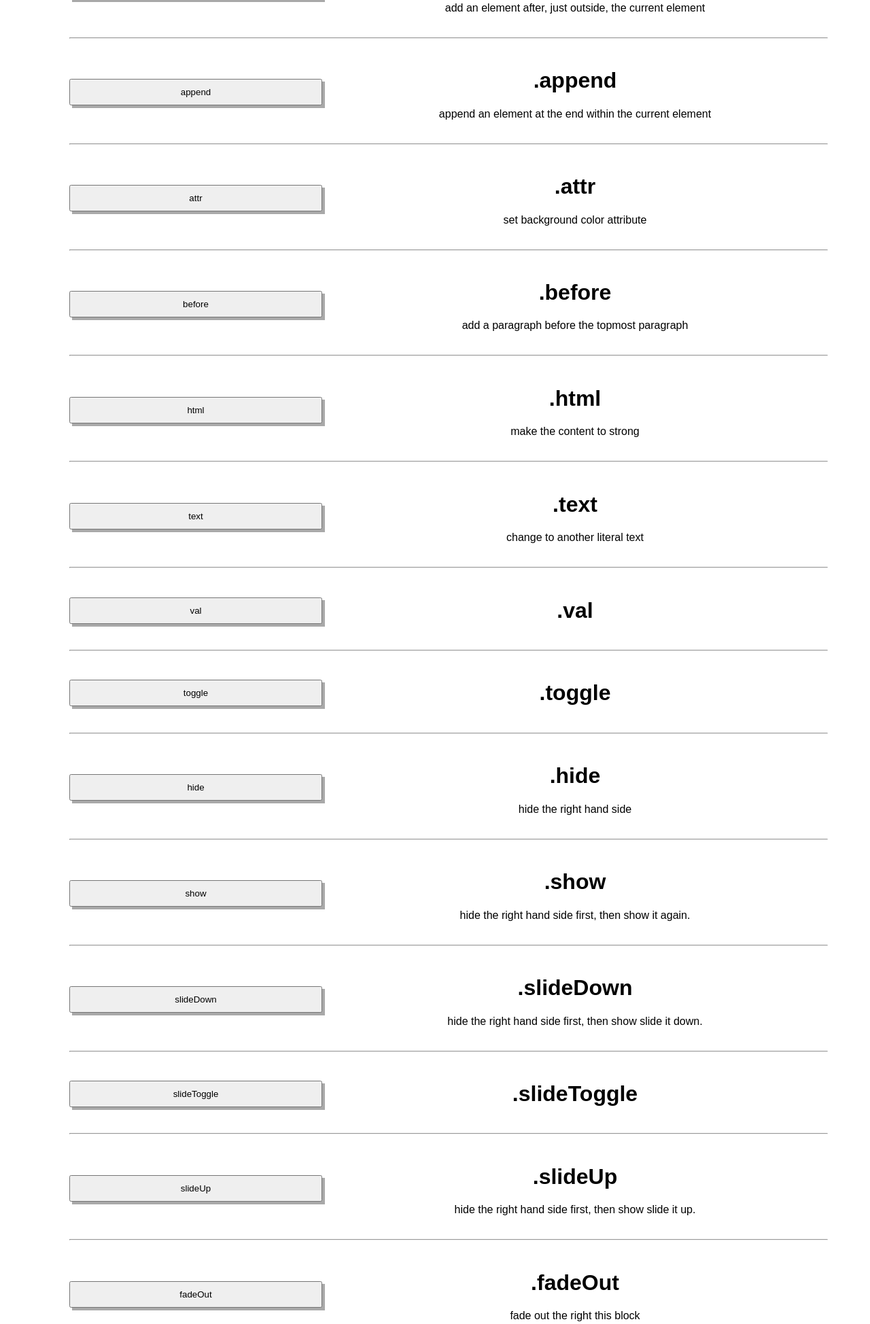
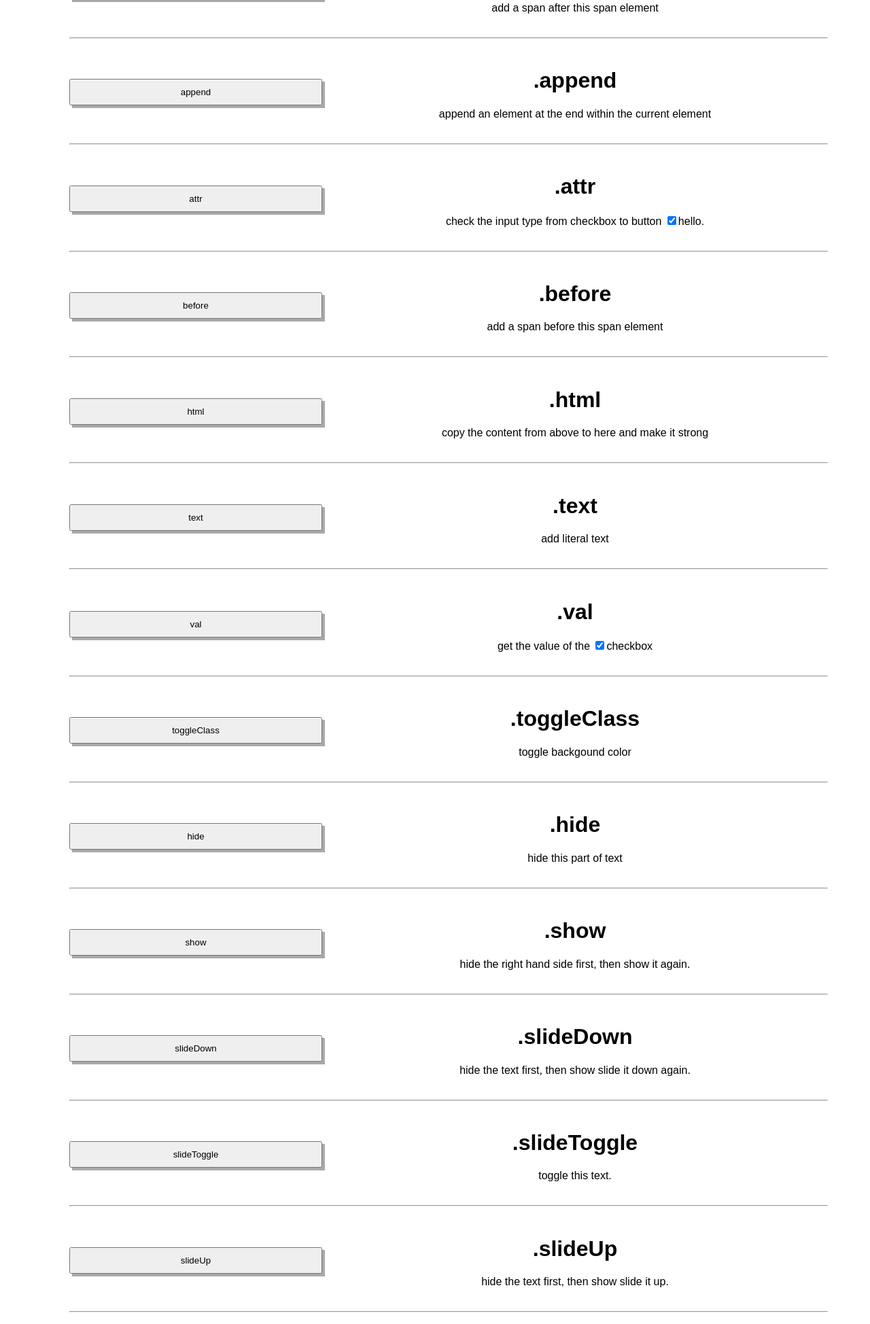
Before and after one commit to timoweave/jq_assign1, a website: page index.html in a window 1280 px wide. Shown: the part 259-2207 px from the top of the page at 68% size. Drawn offline with Linux system fonts and the light colour scheme.

Commit message:
add all jquery functions

```diff
--- a/index.html
+++ b/index.html
@@ -2,9 +2,8 @@
 <html>
         <head>
                 <meta charset="utf-8">
-                <title>jQuery Functions Exercise</title>
+                <title>My jQuery Basic Assignment!</title>
                 <link rel="stylesheet" href="styles.css">
-                <link rel="stylesheet" href="jq_assign1.css">
         </head>
 
         <body>
--- a/index.js
+++ b/index.js
@@ -2,58 +2,109 @@
 var jq_func_exercise_list = [
     {nm: "d01", bn: "addClass", hd: ".addClass",
                 pg: "add a css class that make red paragraph",
-                fn: function() { console.log("addClass"); }},
+                fn: function() {
+                    $('#d01 p').addClass('red-background');
+                }},
     {nm: "d02", bn: "after", hd: ".after",
-                pg: "add an element after, just outside, the current element",
-                fn: function() { console.log("after"); }},
+                pg: "add a span after this <span>span</span> element",
+                fn: function() {
+                    $('#d02 span:first').after($('<span>').html(", <strong>follow</strong>"));
+                }},
     {nm: "d03", bn: "append", hd: ".append",
                 pg: "append an element at the end within the current element",
-                fn: function () {}},
+                fn: function () {
+                    $('#d03 p').append(", <strong>and</strong>");
+                }},
     {nm: "d04", bn: "attr", hd: ".attr",
-                pg: "set background color attribute",
-                fn: function () {}},
+                pg: "check the input type from checkbox to button <input type='checkbox' checked='checked'>hello</input>.",
+                fn: function () {
+                    $('#d04 input').attr("type", "button").attr("value", "button");
+                }},
     {nm: "d05", bn: "before", hd: ".before",
-                pg: "add a paragraph before the topmost paragraph",
-                fn: function () {}},
+                pg: "add a span before this <span>span</span> element",
+                fn: function() {
+                    $('#d05 span:first').before($('<span>').html("<strong>ahead</strong>, "));
+                }},
     {nm: "d06", bn: "html", hd: ".html",
-                pg: "make the content to strong",
-                fn: function () {}},
+                pg: "copy the content from above to here and make it strong",
+                fn: function () {
+                    $("#d06 p").html( "<strong>" + $("#d05 p").html() + "</strong>" + " (copied)");
+                }},
     {nm: "d07", bn: "text", hd: ".text",
-                pg: "change to another literal text",
-                fn: function () {}},
+                pg: "add literal text",
+                fn: function () {
+                    $('#d07 p').append($("<span>").text(' : <whatever-literal> goes here, ; &, <>, [], {} </whatever-literal>'));
+                }},
     {nm: "d08", bn: "val", hd: ".val",
-                pg: "",
-                fn: function () {}},
-    {nm: "d09", bn: "toggle", hd: ".toggle",
-                pg: "",
-                fn: function () {}},
+                pg: "get the value of the <input id='box' type='checkbox' checked='checked'>checkbox</input><span></span>",
+                fn: function () {
+                    $('#d08 p span').html( ', ' + $('#d08 #box:checked').val());
+                }},
+    {nm: "d09", bn: "toggleClass", hd: ".toggleClass",
+                pg: "toggle backgound color",
+                fn: function () {
+                    $('#d09 p').toggleClass('red-background');
+                }},
     {nm: "d10", bn: "hide", hd: ".hide",
-                pg: "hide the right hand side",
-                fn: function () {}},
+                pg: "hide <span>this part of text</span>",
+                fn: function () {
+                    $('#d10 p span').hide();
+                }},
     {nm: "d11", bn: "show", hd: ".show",
                 pg: "hide the right hand side first, then show it again.",
-                fn: function () {}},
+                fn: function () {
+                    $('#d11 p').hide();
+                    setTimeout(function () {
+                        $('#d11 p').show();
+                    }, 2000);
+                }},
     {nm: "d12", bn: "slideDown", hd: ".slideDown",
-                pg: "hide the right hand side first, then show slide it down.",
-                fn: function () {}},
+                pg: "hide the text first, then show slide it down again.",
+                fn: function () {
+                    $("#d12 p").hide();
+                    $("#d12 p").slideDown(2000, function() {
+                        $(this).append('(slided down)');
+                    });
+                }},
     {nm: "d13", bn: "slideToggle", hd: ".slideToggle",
-                pg: "",
-                fn: function () {}},
+                pg: "toggle this text.",
+                fn: function () {
+                    $("#d13 p").slideToggle(2000, function() {
+                        $(this).append('(slided toggle)');
+                    });
+                }},
     {nm: "d14", bn: "slideUp", hd: ".slideUp",
-                pg: "hide the right hand side first, then show slide it up.",
-                fn: function () {}},
+                pg: "hide the text first, then show slide it up.",
+                fn: function () {
+                    $("#d14 p").hide();
+                    $("#d14 p").slideDown(2000, function() {
+                        $(this).append('(slided up)');
+                    });
+                }},
     {nm: "d15", bn: "fadeOut", hd: ".fadeOut",
                 pg: "fade out the right this block",
-                fn: function () {}},
+                fn: function () {
+                    $("#d15 p").fadeOut(1000, function() {
+                        $("#d15 h1").after($('<p>').html('(faded out)'));
+                    });
+                }},
     {nm: "d16", bn: "fadeIn", hd: ".fadeIn",
-                pg: "hide this first, then fade it",
-                fn: function () { $('$d16 div')}},
+                pg: "fade it some <span>text.</span>",
+                fn: function () {
+                    $('#d16 span:last').after($('<span>').html(' ... hello').fadeIn(3000));
+                }},
     {nm: "d17", bn: "focus", hd: ".focus",
-                pg: "",
-                fn: function () {}},
+                pg: "click the left button to setup focus first, then click this <input id='hello' type='text' placeholder=''/>",
+                fn: function () {
+                    $('#d17 #hello').focus(function() {
+                        $(this).attr('placeholder', 'got focus');
+                    });
+                }},
     {nm: "d18", bn: "click", hd: ".click",
                 pg: "each click append a 'dot'",
-                fn: function () { $('#d18 p').append('.')}}
+                fn: function () {
+                    $('#d18 p').append('.');
+                }}
 
 ];
 
--- a/styles.css
+++ b/styles.css
@@ -48,3 +48,7 @@ button ~ div {
 button:hover {
     font-weight: bolder;
 }
+
+.red-background {
+    background-color: red;
+}
```
